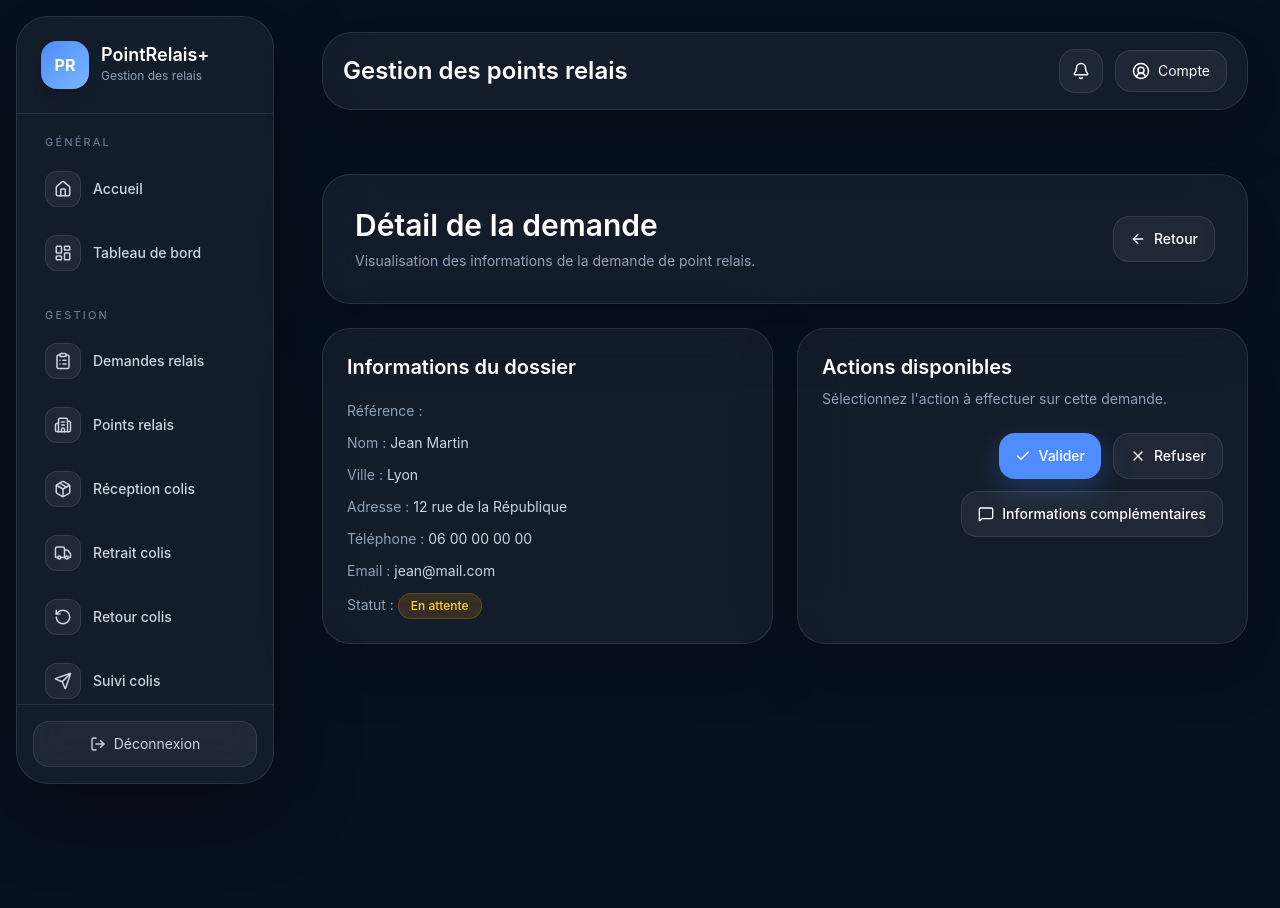
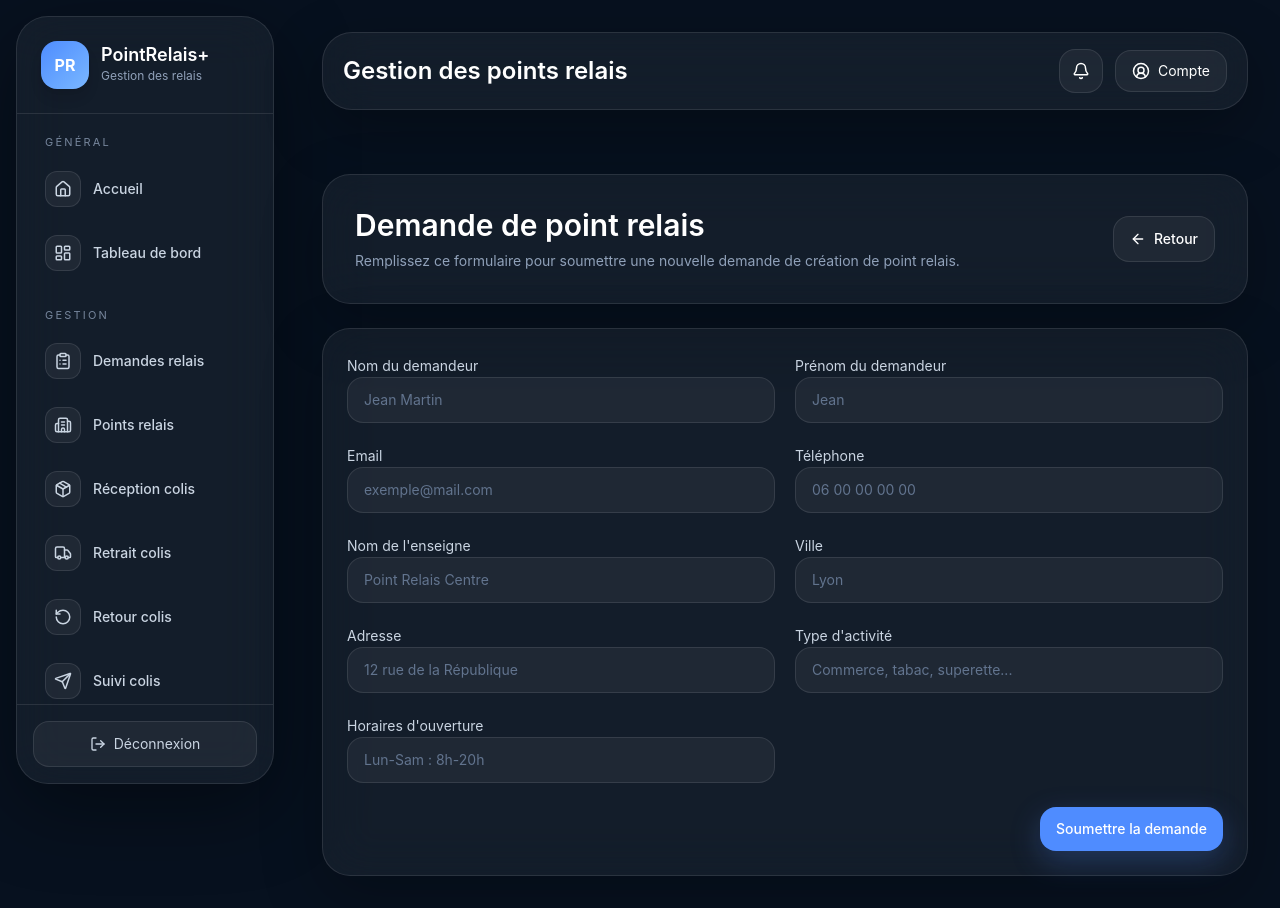
Before and after one commit to Basart-y/stage_frontend_react2, a React (Vite) app: page /demande-point-relais in a window 1280 px wide. Before the commit the page ends 800 px from the top, so only its background shows below. Built offline with nearby package versions, Linux system fonts and the light colour scheme.

Commit message:
Correctif fichier

```diff
--- a/src/pages/DemandePointRelais.jsx
+++ b/src/pages/DemandePointRelais.jsx
@@ -1,25 +1,23 @@
-import { Link, useParams } from "react-router-dom";
-import { ArrowLeft, Check, X, MessageSquare } from "lucide-react";
+import { Link } from "react-router-dom";
+import { ArrowLeft } from "lucide-react";
 import Button from "../components/ui/Button";
 import Card from "../components/ui/Card";
-import Badge from "../components/ui/Badge";
+import Input from "../components/ui/Input";
 
-export default function DemandeDetail() {
-    const { id } = useParams();
-
+export default function DemandePointRelais() {
     return (
         <div className="space-y-6">
             <Card className="p-6 sm:p-8">
                 <div className="flex flex-col gap-4 sm:flex-row sm:items-center sm:justify-between">
                     <div>
-                        <h1 className="text-3xl font-semibold">Détail de la demande</h1>
+                        <h1 className="text-3xl font-semibold">Demande de point relais</h1>
                         <p className="mt-2 text-sm text-slate-400">
-                            Visualisation des informations de la demande de point relais.
+                            Remplissez ce formulaire pour soumettre une nouvelle demande de création de point relais.
                         </p>
                     </div>
 
-                    <Link to="/demandes">
-                        <Button variant="secondary">
+                    <Link to="/dashboard">
+                        <Button variant="secondary" className="w-full sm:w-auto">
                             <ArrowLeft size={16} />
                             Retour
                         </Button>
@@ -27,45 +25,23 @@ export default function DemandeDetail() {
                 </div>
             </Card>
 
-            <div className="grid gap-6 xl:grid-cols-2">
-                <Card className="p-6">
-                    <h2 className="text-xl font-semibold">Informations du dossier</h2>
-                    <div className="mt-5 space-y-3 text-sm text-slate-300">
-                        <p><span className="text-slate-400">Référence :</span> {id}</p>
-                        <p><span className="text-slate-400">Nom :</span> Jean Martin</p>
-                        <p><span className="text-slate-400">Ville :</span> Lyon</p>
-                        <p><span className="text-slate-400">Adresse :</span> 12 rue de la République</p>
-                        <p><span className="text-slate-400">Téléphone :</span> 06 00 00 00 00</p>
-                        <p><span className="text-slate-400">Email :</span> jean@mail.com</p>
-                        <p><span className="text-slate-400">Statut :</span> <Badge variant="warning">En attente</Badge></p>
-                    </div>
-                </Card>
+            <Card className="p-6">
+                <form className="grid gap-5 lg:grid-cols-2">
+                    <Input label="Nom du demandeur" placeholder="Jean Martin" />
+                    <Input label="Prénom du demandeur" placeholder="Jean" />
+                    <Input label="Email" type="email" placeholder="exemple@mail.com" />
+                    <Input label="Téléphone" placeholder="06 00 00 00 00" />
+                    <Input label="Nom de l'enseigne" placeholder="Point Relais Centre" />
+                    <Input label="Ville" placeholder="Lyon" />
+                    <Input label="Adresse" placeholder="12 rue de la République" className="lg:col-span-2" />
+                    <Input label="Type d'activité" placeholder="Commerce, tabac, superette..." className="lg:col-span-2" />
+                    <Input label="Horaires d'ouverture" placeholder="Lun-Sam : 8h-20h" className="lg:col-span-2" />
+                </form>
 
-                <Card className="p-6">
-                    <h2 className="text-xl font-semibold">
-                        Actions disponibles
-                    </h2>
-                    <p className="mt-2 text-sm text-slate-400">
-                        Sélectionnez l'action à effectuer sur cette demande.
-                    </p>
-                    <div className="mt-6 flex flex-wrap gap-3 justify-end">
-                        <Button>
-                            <Check size={16}/>
-                            Valider
-                        </Button>
-
-                        <Button variant="secondary">
-                            <X size={16}/>
-                            Refuser
-                        </Button>
-
-                        <Button variant="secondary">
-                            <MessageSquare size={16}/>
-                            Informations complémentaires
-                        </Button>
-                    </div>
-                </Card>
-            </div>
+                <div className="mt-6 flex justify-end">
+                    <Button>Soumettre la demande</Button>
+                </div>
+            </Card>
         </div>
     );
 }
```
